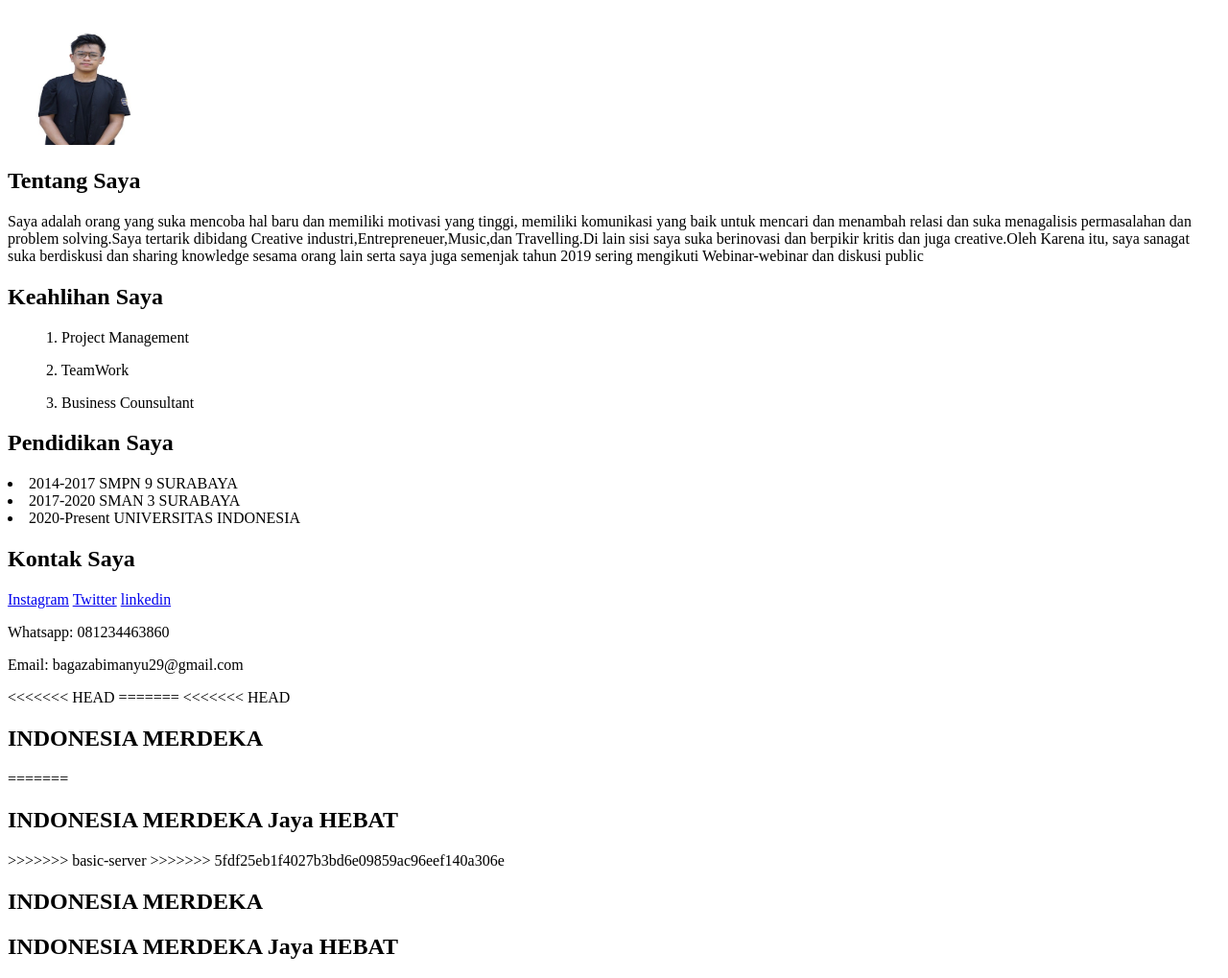
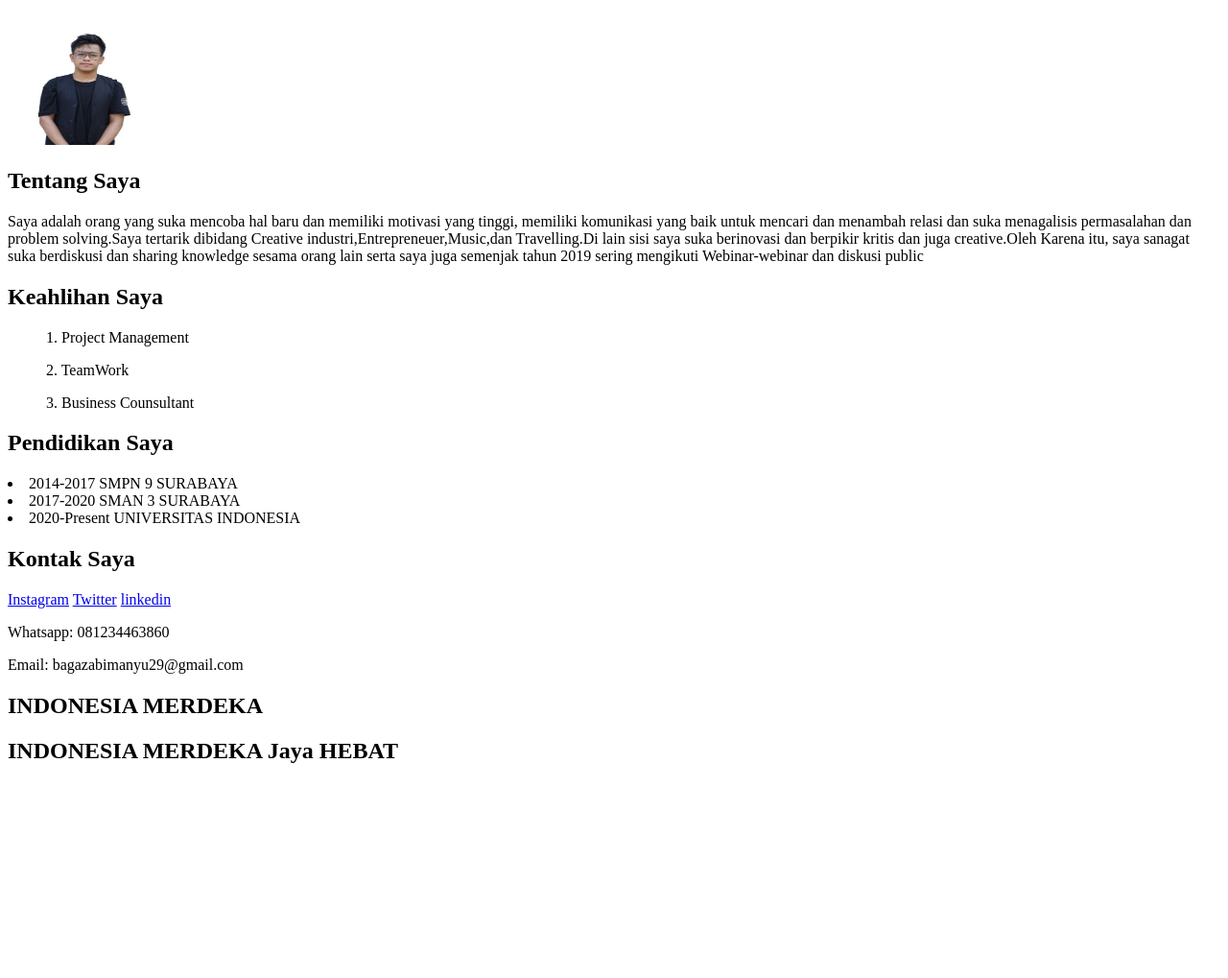
Before and after one commit to bagasabimanyu/web-basic-seal, a plain HTML site: page Latihan/Biodata Bagas Abimanyu.html in a window 1280 px wide. Shown: the part 79-1098 px from the top of the page at 96% size. After the commit the page ends 895 px from the top, so only its background shows below. Drawn offline with Linux system fonts and the light colour scheme.

Commit message:
Biodata Bagas Abimanyu

```diff
--- a/Latihan/Biodata Bagas Abimanyu.html
+++ b/Latihan/Biodata Bagas Abimanyu.html
@@ -36,14 +36,7 @@
     <p>Whatsapp: 081234463860</p>
     <p>Email: bagazabimanyu29@gmail.com</p>
 
-<<<<<<< HEAD
-=======
-<<<<<<< HEAD
-    <h2>INDONESIA MERDEKA</h2>
-=======
-    <h2>INDONESIA MERDEKA Jaya HEBAT</h2>
->>>>>>> basic-server
->>>>>>> 5fdf25eb1f4027b3bd6e09859ac96eef140a306e
+
 
     <h2>INDONESIA MERDEKA</h2>
     <h2>INDONESIA MERDEKA Jaya HEBAT</h2>
```
